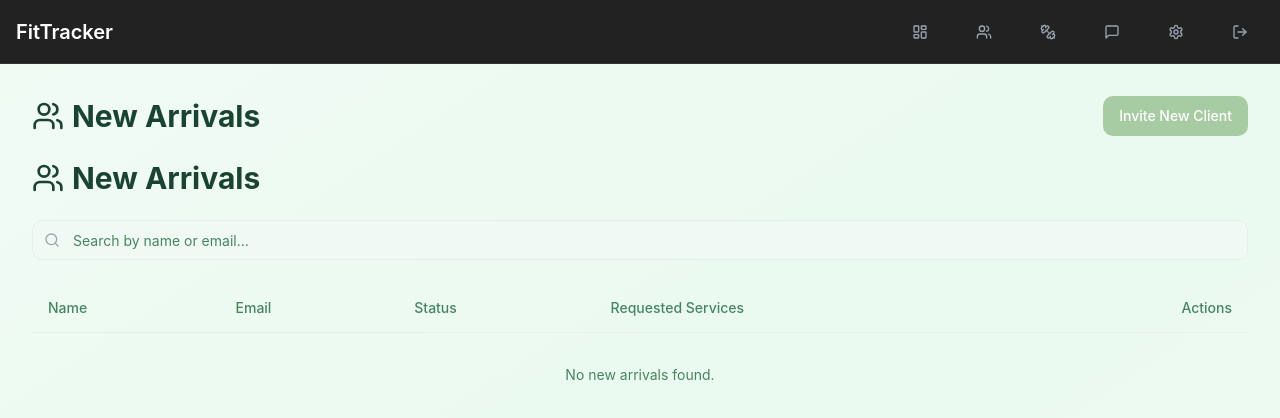
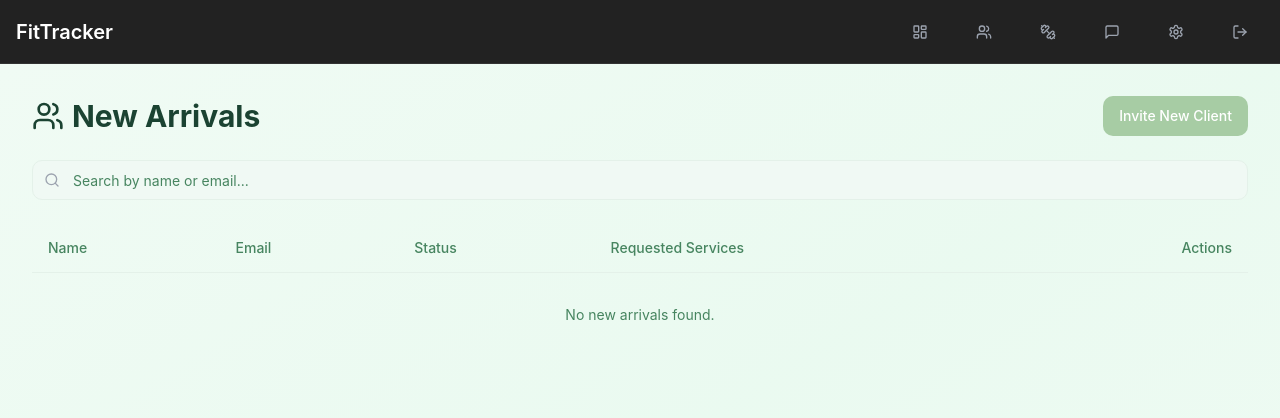
Before and after one commit to Piltoo/coachlink-journey, a React (Vite) app: page /new-arrivals in a window 1280 px wide. Shown: the top 418 px of the page. Built offline with nearby package versions, Linux system fonts and the light colour scheme.

Commit message:
Remove duplicate title
Removes the duplicate "New Arrivals" title and icon from the New Arrivals page.

```diff
--- a/src/components/new-arrivals/NewArrivalsHeader.tsx
+++ b/src/components/new-arrivals/NewArrivalsHeader.tsx
@@ -1,5 +1,4 @@
 
-import { Users } from "lucide-react";
 import { Input } from "@/components/ui/input";
 import { Search } from "lucide-react";
 
@@ -10,14 +9,6 @@ interface NewArrivalsHeaderProps {
 
 export const NewArrivalsHeader = ({ searchTerm, onSearchChange }: NewArrivalsHeaderProps) => {
   return (
-    <>
-      <div className="flex items-center">
-        <div className="flex items-center gap-2">
-          <Users className="w-8 h-8 text-primary" />
-          <h1 className="text-3xl font-bold text-primary">New Arrivals</h1>
-        </div>
-      </div>
-
     <div className="flex flex-col sm:flex-row gap-4 mb-6">
       <div className="relative flex-1">
         <Search className="absolute left-3 top-1/2 transform -translate-y-1/2 text-gray-400 h-4 w-4" />
@@ -29,6 +20,5 @@ export const NewArrivalsHeader = ({ searchTerm, onSearchChange }: NewArrivalsHea
         />
       </div>
     </div>
-    </>
   );
 };
```
Lines whose indentation alone changed are shown as unchanged.
